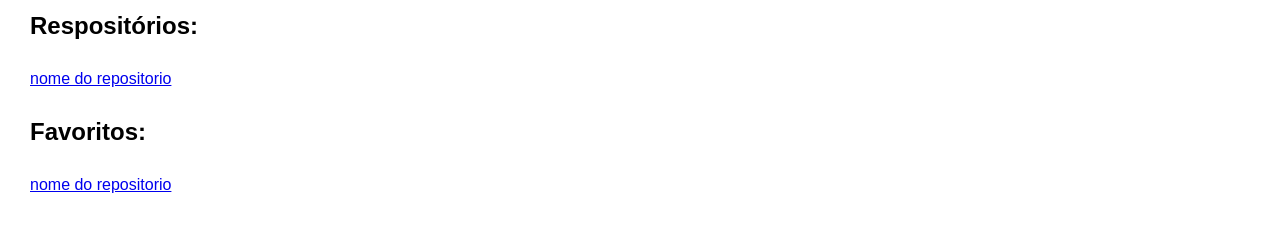
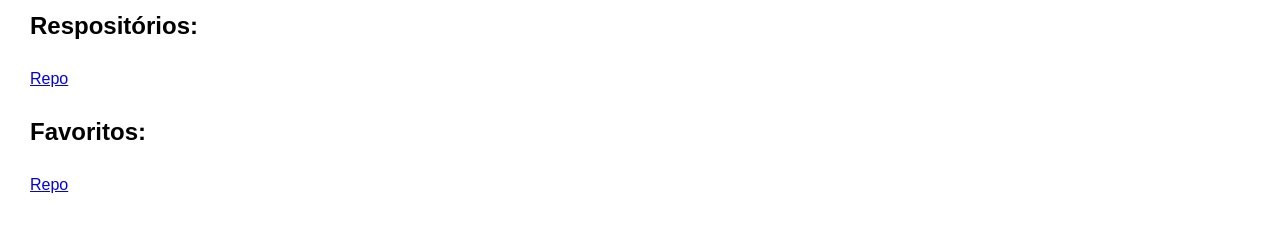
Before and after one commit to tgmarinho/github-app, a React (Create React App) app: page / in a window 1280 px wide. Shown: the part 396-628 px from the top of the page. Built offline with nearby package versions, Linux system fonts and the light colour scheme.

Commit message:
criando o objeto de estado da aplicação

```diff
--- a/src/App.js
+++ b/src/App.js
@@ -12,6 +12,20 @@ class App extends Component {
   constructor() {
     super();
     this.state = {
+      userInfo: {
+        name: "Thiago Marinho",
+        repos: 123,
+        followers: 19,
+        following: 100
+      },
+      repos: [{
+        name: 'Repo',
+        link: '#'
+      }],
+      starred: [{
+        name: 'Repo',
+        link: '#'
+      }]
 
     }
   }
@@ -19,6 +33,9 @@ class App extends Component {
   render() {
     return (
      <AppContent
+      userInfo={this.state.userInfo}
+      repos={this.state.repos}
+      starred={this.state.starred}
 
      />
     )
--- a/src/components/app-content.js
+++ b/src/components/app-content.js
@@ -3,25 +3,31 @@ import Search from './search'
 import UserInfo from './user-info'
 import Actions from './actions'
 import Repos from './repos'
+import PropTypes from 'prop-types';
 
-const AppContent = () => (
+
+const AppContent = ({ userInfo, repos, starred }) => (
     <div className='app'>
 
         <Search />
-        <UserInfo />
-        <Actions />
+        {!!userInfo && <UserInfo userInfo={userInfo} />}
+        {!!userInfo && <Actions />}
 
-        <Repos className="repos" title="Respositórios:" repos={[{
-            name: "nome do repositorio",
-            link: "#"
-        }]} />
+        {!!repos.length &&
+            <Repos className="repos" title="Respositórios:" repos={repos} />
+        }
 
-        <Repos className="starred" title="Favoritos:" repos={[{
-            name: "nome do repositorio",
-            link: "#"
-        }]} />
+        {!!starred.length &&
+            <Repos className="starred" title="Favoritos:" repos={starred} />
+        }
 
     </div >
 )
 
+AppContent.propTypes = {
+    userInfo: PropTypes.object.isRequired,
+    repos: PropTypes.array.isRequired,
+    starred: PropTypes.array.isRequired
+}
+
 export default AppContent;
```
